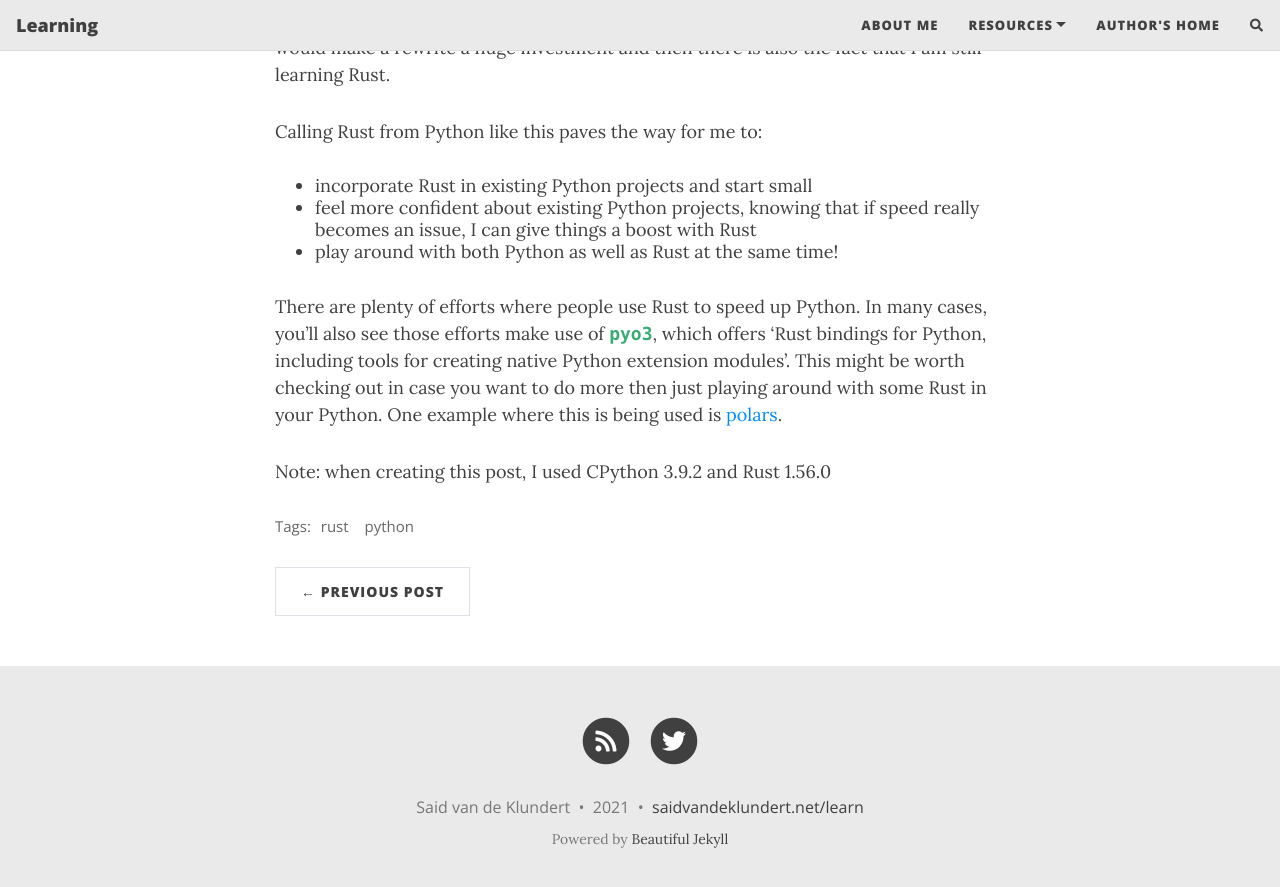
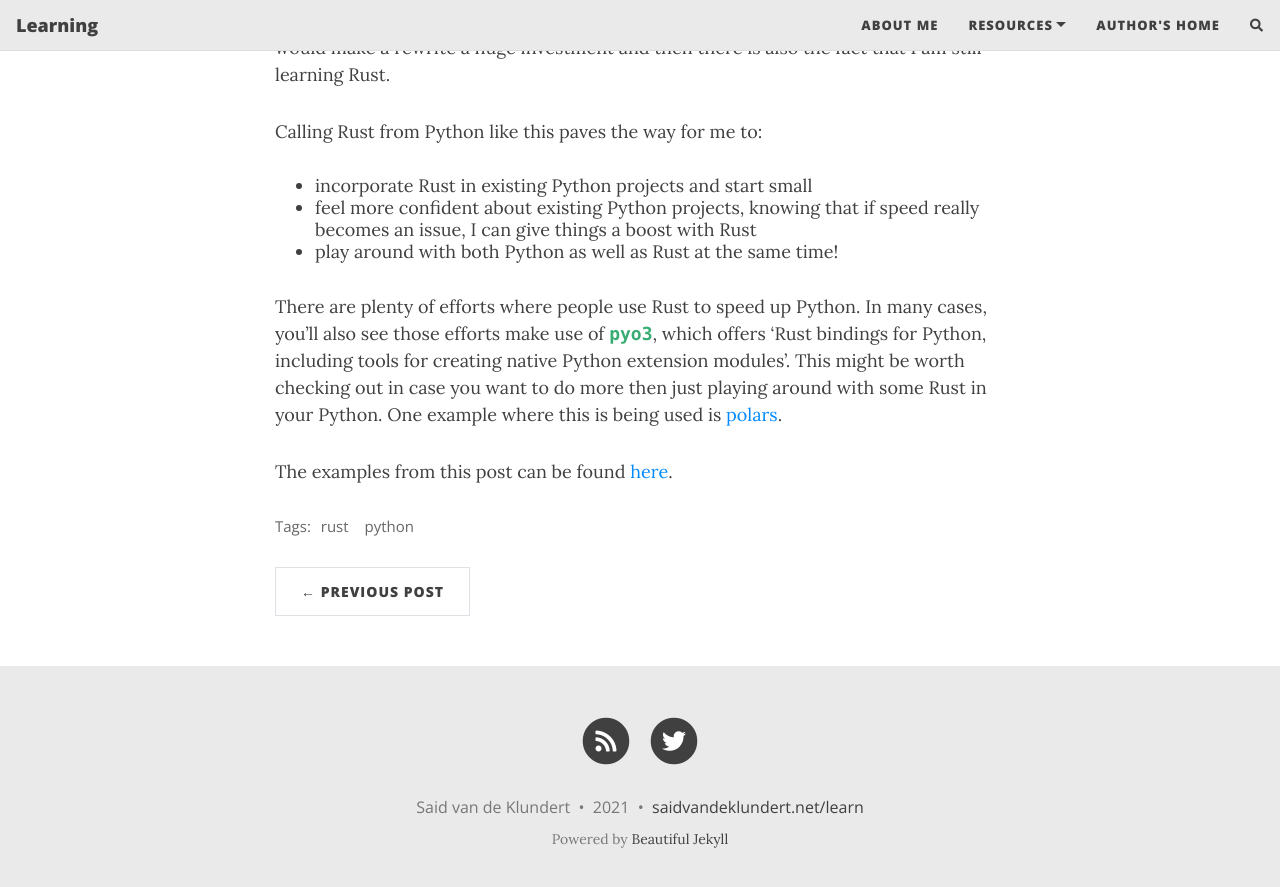
Before and after one commit to saidvandeklundert/learn, a Jekyll site: the page built from _posts/2021-11-5-calling-rust-from-python.md, in a window 1280 px wide and 900 px high, scrolled down 12978 px. Shown: the top 887 px of the window. Built offline with Jekyll 4.4.1, drawn with Linux system fonts in a browser that asks for light colours; nearby versions of some CDN libraries; comment, search, counter and statistics services are not loaded.

Commit message:
adding stuffz

```diff
--- a/_posts/2021-11-5-calling-rust-from-python.md
+++ b/_posts/2021-11-5-calling-rust-from-python.md
@@ -448,5 +448,4 @@ Calling Rust from Python like this paves the way for me to:
 There are plenty of efforts where people use Rust to speed up Python. In many cases, you'll also see those efforts make use of `pyo3`, which offers 'Rust bindings for Python, including tools for creating native Python extension modules'. This might be worth checking out in case you want to do more then just playing around with some Rust in your Python. One example where this is being used is [polars](https://www.pola.rs/).
 
 
-
-Note: when creating this post, I used CPython 3.9.2 and Rust 1.56.0
+The examples from this post can be found [here](Note: when creating this post, I used CPython 3.9.2 and Rust 1.56.0).
```
